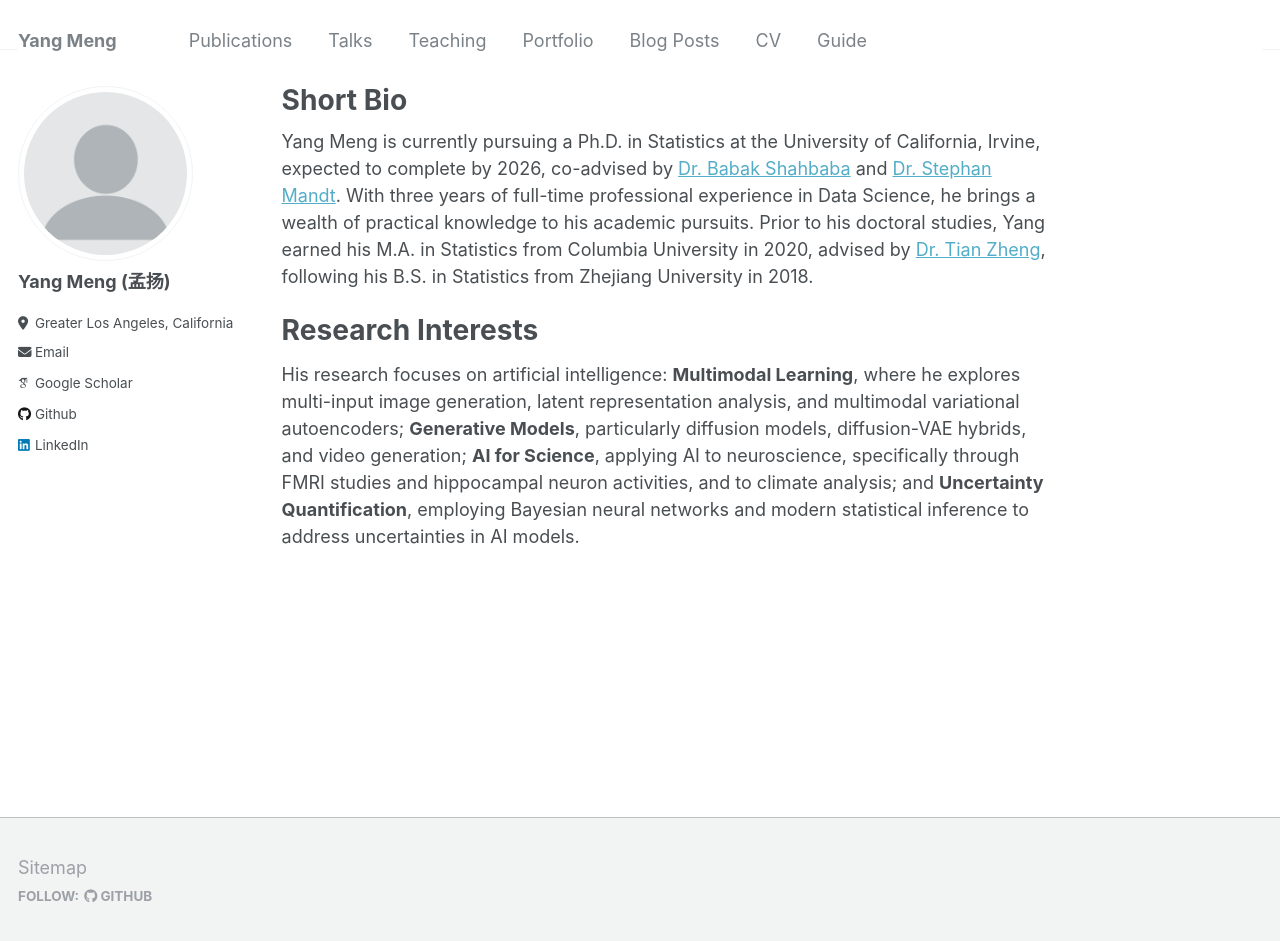
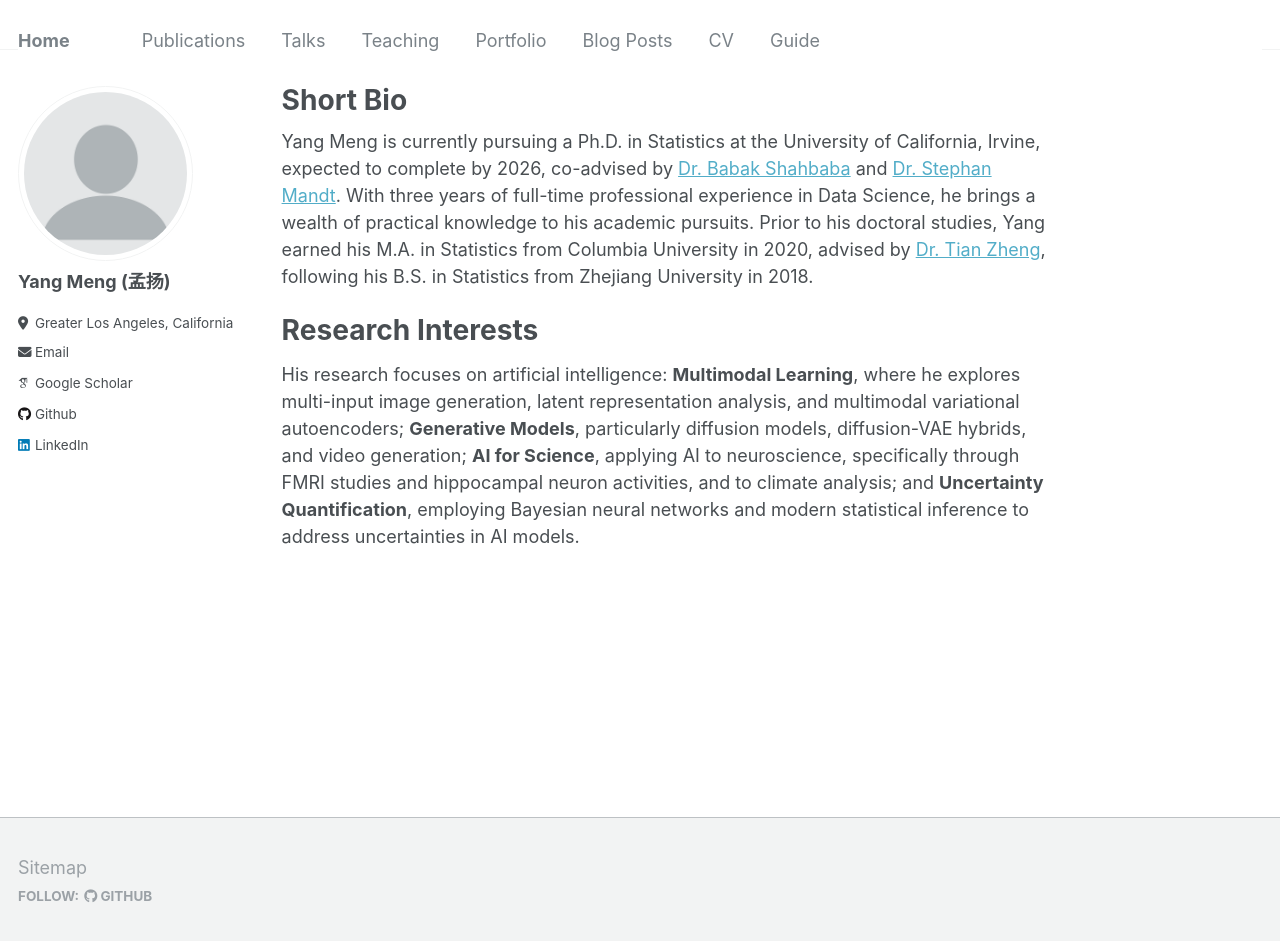
Before and after one commit to yangmeng96/yangmeng96.github.io, a Jekyll site: the page built from _pages/about.md, in a window 1280 px wide and 954 px high. Shown: the top 941 px of the window. Built offline with Jekyll 4.4.1, drawn with Linux system fonts in a browser that asks for light colours; some web fonts are replaced.

Commit message:
Update _config.yml

```diff
--- a/_config.yml
+++ b/_config.yml
@@ -8,7 +8,7 @@
 
 # Basic Site Settings
 locale                   : "en-US"
-title                    : "Yang Meng"
+title                    : "Home"
 title_separator          : "-"
 name                     : &name "Yang Meng"
 description              : &description "personal description"
```
